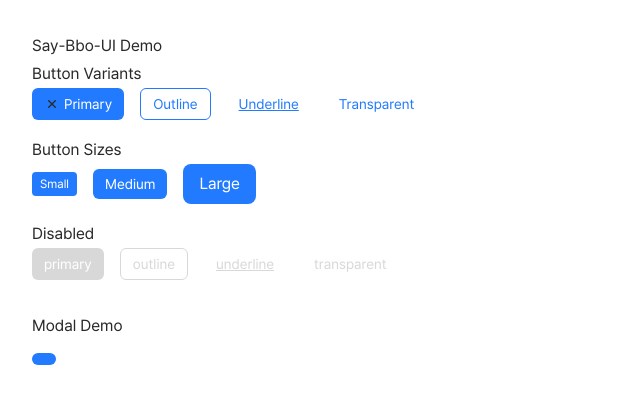
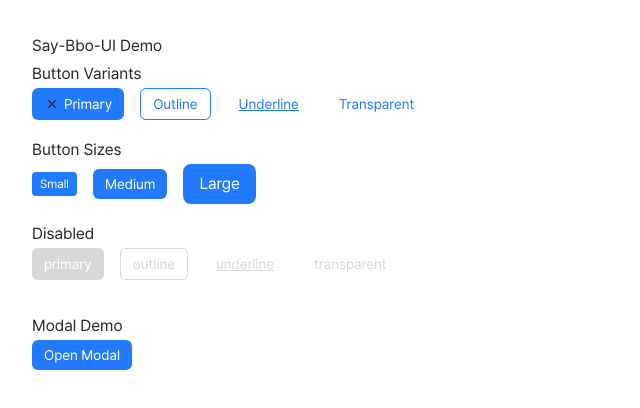
Before and after one commit to ccimayoung/say-bbo-ui, a React (Vite) app: page / in a window 1280 px wide. Shown: the top 408 px of the page, without its empty margins (0-640 px from the left). Built offline with nearby package versions, Linux system fonts and the light colour scheme.

Commit message:
[update] package.json

```diff
--- a/package.json
+++ b/package.json
@@ -45,7 +45,7 @@
     "lint": "eslint src --ext .ts,.tsx",
     "lint:fix": "eslint src --ext .ts,.tsx --fix"
   },
-  "author": "Your Name",
+  "author": "ayoung.shim",
   "license": "MIT",
   "devDependencies": {
     "@emotion/babel-plugin": "^11.13.5",
--- a/src/App.tsx
+++ b/src/App.tsx
@@ -52,7 +52,7 @@ function App() {
 
       <section>
         <h2>Modal Demo</h2>
-        <Button onClick={() => setIsModalOpen(true)}>Open Modal</Button>
+        <Button onClick={() => setIsModalOpen(true)} label="Open Modal" />
 
         <Modal
           isOpen={isModalOpen}
@@ -77,14 +77,10 @@ function App() {
           >
             <Button
               variant="outline"
-              size="small"
               onClick={() => setIsModalOpen(false)}
-            >
-              Cancel
-            </Button>
-            <Button size="small" onClick={() => setIsModalOpen(false)}>
-              Confirm
-            </Button>
+              label="Cancel"
+            />
+            <Button onClick={() => setIsModalOpen(false)} label="Confirm" />
           </div>
         </Modal>
       </section>
```
